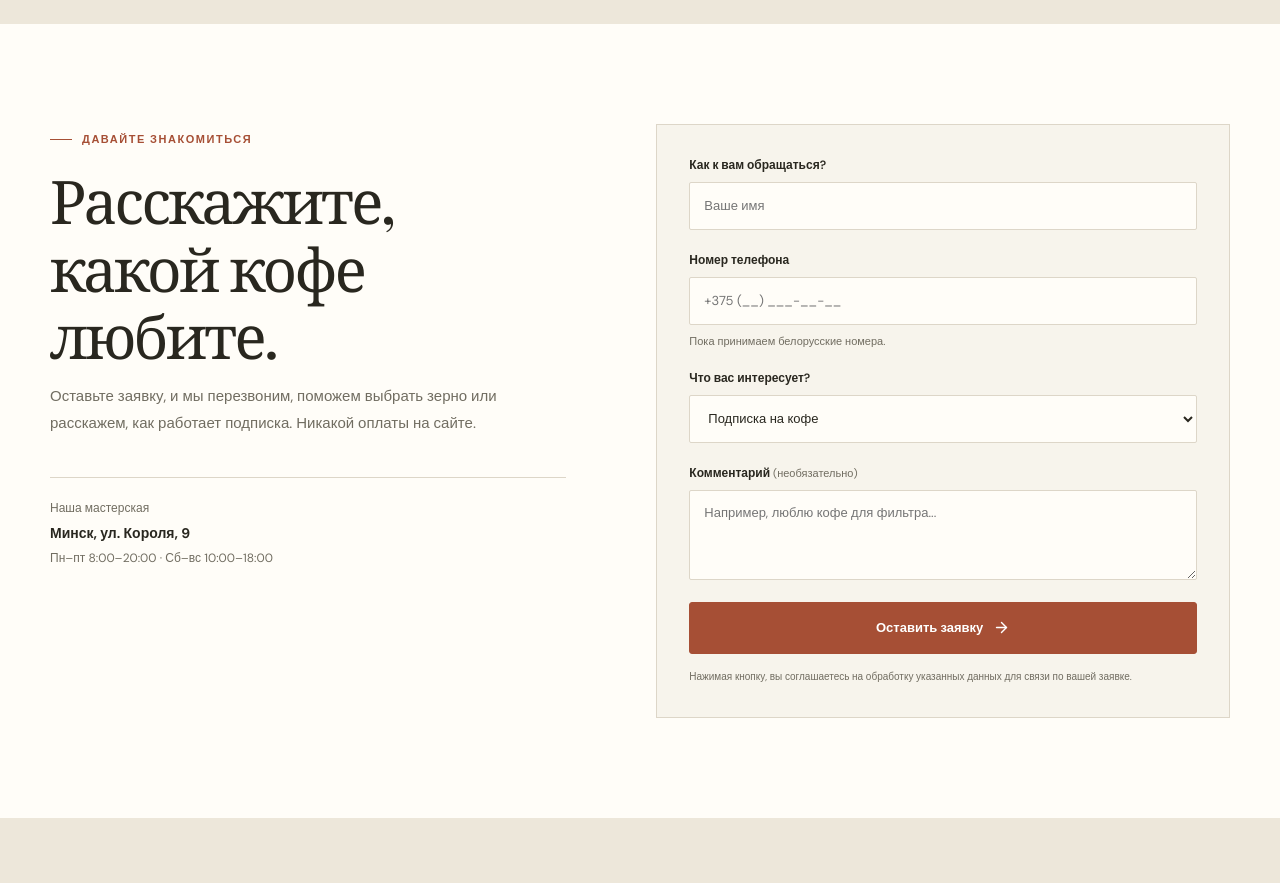
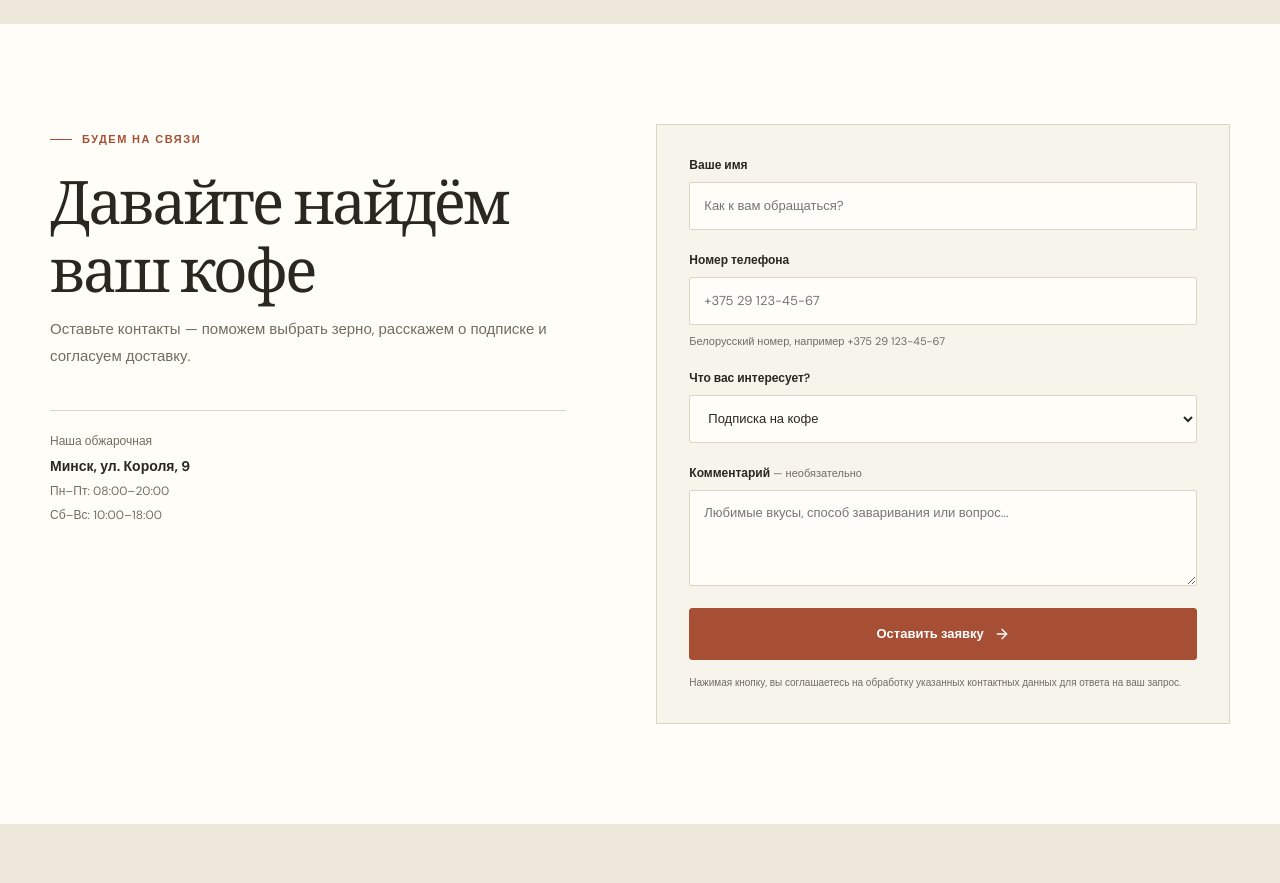
Before and after one commit to OneFor4ll/kvarta, a Next.js app: page / in a window 1280 px wide. Shown: the part 4360-5243 px from the top of the page. Built offline with nearby package versions, Linux system fonts and the light colour scheme.

Commit message:
feat: added api

```diff
--- a/src/app/components/LeadForm.tsx
+++ b/src/app/components/LeadForm.tsx
@@ -1,46 +1,56 @@
 
 "use client";
 
-import { useState, type FormEvent } from "react";
-import { ArrowRight, CheckCircle2, AlertCircle } from "lucide-react";
+import { FormEvent, useState } from "react";
+import { CheckCircle2, AlertCircle, ArrowRight } from "lucide-react";
+
+type Interest = "subscription" | "order" | "question";
+
+type FormValues = {
+  name: string;
+  phone: string;
+  interest: Interest;
+  comment: string;
+  website: string;
+};
+
+const initialValues: FormValues = {
+  name: "",
+  phone: "",
+  interest: "subscription",
+  comment: "",
+  website: "",
+};
 
 export default function LeadForm() {
-  const [status, setStatus] = useState<
-    "idle" | "sending" | "success" | "error"
-  >("idle");
+  const [values, setValues] = useState<FormValues>(initialValues);
+  const [loading, setLoading] = useState(false);
+  const [success, setSuccess] = useState("");
+  const [error, setError] = useState("");
+  const [fieldErrors, setFieldErrors] = useState<Record<string, string>>({});
 
-  const [error, setError] = useState("");
+  function updateField<K extends keyof FormValues>(
+    field: K,
+    value: FormValues[K],
+  ) {
+    setValues((current) => ({ ...current, [field]: value }));
+    setFieldErrors((current) => ({ ...current, [field]: "" }));
+    setError("");
+    setSuccess("");
+  }
 
-  function handleSubmit(event: FormEvent<HTMLFormElement>) {
+  async function handleSubmit(event: FormEvent<HTMLFormElement>) {
     event.preventDefault();
 
-    const form = event.currentTarget;
-    const data = new FormData(form);
-    const name = String(data.get("name") || "").trim();
-    const phone = String(data.get("phone") || "").trim();
+    if (loading) return;
 
-    if (!name || !phone) {
-      setError("Заполните имя и номер телефона.");
-      setStatus("error");
-      return;
-    }
+    setLoading(true);
+    setError("");
+    setSuccess("");
+    setFieldErrors({});
 
-    // The API endpoint will be connected in the backend step.
-    setError(
-      "Форма пока в режиме разработки. Подключите API, чтобы отправлять заявки.",
-    );
-    setStatus("error");
-  }
-
-  async function submitLead(formData: {
-  name: string;
-  phone: string;
-  interest: "subscription" | "order" | "question";
-  comment?: string;
-}) {
-  const params = new URLSearchParams(
-    typeof window !== "undefined" ? window.location.search : "",
-  );
+    try {
+      const params = new URLSearchParams(window.location.search);
 
       const response = await fetch("/api/lead", {
         method: "POST",
@@ -48,76 +58,104 @@ export default function LeadForm() {
           "Content-Type": "application/json",
         },
         body: JSON.stringify({
-      ...formData,
+          name: values.name,
+          phone: values.phone,
+          interest: values.interest,
+          comment: values.comment,
+          website: values.website,
+
+          // Рекламные метки
           source: params.get("utm_source") ?? "",
           campaign: params.get("utm_campaign") ?? "",
-      ad: params.get("utm_content") ?? params.get("utm_ad") ?? "",
+          ad:
+            params.get("utm_content") ??
+            params.get("utm_ad") ??
+            "",
           page: window.location.pathname,
-      website: "",
         }),
       });
 
       const result = await response.json().catch(() => null);
 
-  if (response.ok && result?.ok) {
-    return {
-      ok: true,
-      message: result.message ?? "Спасибо! Мы скоро свяжемся с вами.",
-    };
+      if (!response.ok || !result?.ok) {
+        if (result?.errors) {
+          const nextErrors: Record<string, string> = {};
+
+          for (const [field, messages] of Object.entries(
+            result.errors as Record<string, unknown>,
+          )) {
+            if (Array.isArray(messages) && typeof messages[0] === "string") {
+              nextErrors[field] = messages[0];
+            }
           }
 
-  if (response.status === 409) {
+          setFieldErrors(nextErrors);
+        }
+
         throw new Error(
-      result?.message ?? "Вы уже отправляли заявку. Попробуйте позже.",
+          result?.message ??
+            "Не удалось отправить заявку. Попробуйте ещё раз.",
         );
       }
 
-  if (response.status === 400) {
-    throw new Error(
-      result?.message ?? "Проверьте имя и номер телефона.",
+      setSuccess(
+        result.message ?? "Спасибо! Мы скоро свяжемся с вами.",
       );
+      setValues(initialValues);
+    } catch (err) {
+      setError(
+        err instanceof Error
+          ? err.message
+          : "Проверьте соединение и попробуйте ещё раз.",
+      );
+    } finally {
+      setLoading(false);
     }
-
-  throw new Error(
-    result?.message ?? "Не удалось отправить заявку. Попробуйте позже.",
-  );
   }
 
   return (
     <section className="section lead-section" id="order">
       <div className="container lead-grid">
-        <div className="lead-copy">
-          <p className="eyebrow">Давайте знакомиться</p>
+        <div>
+          <p className="eyebrow">Будем на связи</p>
+
           <h2 className="section-heading">
-            Расскажите,
-            <br />
-            какой кофе любите.
+            Давайте найдём ваш кофе
           </h2>
+
           <p className="section-copy">
-            Оставьте заявку, и мы перезвоним, поможем выбрать
-            зерно или расскажем, как работает подписка.
-            Никакой оплаты на сайте.
+            Оставьте контакты — поможем выбрать зерно,
+            расскажем о подписке и согласуем доставку.
           </p>
 
           <div className="lead-contact">
-            <span>Наша мастерская</span>
+            <span>Наша обжарочная</span>
             <strong>Минск, ул. Короля, 9</strong>
-            <span>Пн–пт 8:00–20:00 · Сб–вс 10:00–18:00</span>
+            <span>Пн–Пт: 08:00–20:00</span>
+            <span>Сб–Вс: 10:00–18:00</span>
           </div>
         </div>
 
         <form className="lead-form" onSubmit={handleSubmit} noValidate>
           <div className="field">
-            <label htmlFor="lead-name">Как к вам обращаться?</label>
+            <label htmlFor="lead-name">Ваше имя</label>
             <input
               id="lead-name"
               name="name"
-              type="text"
-              placeholder="Ваше имя"
               autoComplete="name"
+              placeholder="Как к вам обращаться?"
+              value={values.name}
+              onChange={(e) => updateField("name", e.target.value)}
+              aria-invalid={Boolean(fieldErrors.name)}
+              aria-describedby={fieldErrors.name ? "lead-name-error" : undefined}
+              required
               maxLength={100}
-              required
             />
+            {fieldErrors.name && (
+              <small id="lead-name-error" role="alert">
+                {fieldErrors.name}
+              </small>
+            )}
           </div>
 
           <div className="field">
@@ -126,12 +164,27 @@ export default function LeadForm() {
               id="lead-phone"
               name="phone"
               type="tel"
-              placeholder="+375 (__) ___-__-__"
               autoComplete="tel"
               inputMode="tel"
+              placeholder="+375 29 123-45-67"
+              value={values.phone}
+              onChange={(e) => updateField("phone", e.target.value)}
+              aria-invalid={Boolean(fieldErrors.phone)}
+              aria-describedby={
+                fieldErrors.phone ? "lead-phone-error" : "lead-phone-hint"
+              }
               required
+              maxLength={30}
             />
-            <small>Пока принимаем белорусские номера.</small>
+            {fieldErrors.phone ? (
+              <small id="lead-phone-error" role="alert">
+                {fieldErrors.phone}
+              </small>
+            ) : (
+              <small id="lead-phone-hint">
+                Белорусский номер, например +375 29 123-45-67
+              </small>
+            )}
           </div>
 
           <div className="field">
@@ -139,53 +192,85 @@ export default function LeadForm() {
             <select
               id="lead-interest"
               name="interest"
-              defaultValue="subscription"
+              value={values.interest}
+              onChange={(e) =>
+                updateField("interest", e.target.value as Interest)
+              }
             >
               <option value="subscription">Подписка на кофе</option>
               <option value="order">Разовый заказ</option>
-              <option value="question">Есть вопрос</option>
+              <option value="question">Задать вопрос</option>
             </select>
           </div>
 
           <div className="field">
             <label htmlFor="lead-comment">
-              Комментарий <span>(необязательно)</span>
+              Комментарий <span>— необязательно</span>
             </label>
             <textarea
               id="lead-comment"
               name="comment"
-              placeholder="Например, люблю кофе для фильтра..."
-              rows={3}
-              maxLength={1000}
+              placeholder="Любимые вкусы, способ заваривания или вопрос..."
+              value={values.comment}
+              onChange={(e) => updateField("comment", e.target.value)}
+              maxLength={2000}
+              rows={4}
             />
           </div>
 
-          {status === "error" && (
+          {/* Honeypot: обычный посетитель не должен заполнять поле */}
+          <div
+            aria-hidden="true"
+            style={{
+              position: "absolute",
+              width: 1,
+              height: 1,
+              padding: 0,
+              margin: -1,
+              overflow: "hidden",
+              clip: "rect(0, 0, 0, 0)",
+              whiteSpace: "nowrap",
+              border: 0,
+            }}
+          >
+            <label htmlFor="lead-website">Не заполняйте это поле</label>
+            <input
+              id="lead-website"
+              name="website"
+              type="text"
+              value={values.website}
+              onChange={(e) => updateField("website", e.target.value)}
+              tabIndex={-1}
+              autoComplete="off"
+            />
+          </div>
+
+          {error && (
             <p className="form-message form-error" role="alert">
               <AlertCircle size={17} />
-              {error}
+              <span>{error}</span>
             </p>
           )}
 
-          {status === "success" && (
+          {success && (
             <p className="form-message form-success" role="status">
               <CheckCircle2 size={17} />
-              Заявка отправлена. Скоро свяжемся с вами.
+              <span>{success}</span>
             </p>
           )}
 
           <button
             className="button form-submit"
             type="submit"
-            disabled={status === "sending"}
+            disabled={loading}
           >
-            {status === "sending" ? "Отправляем..." : "Оставить заявку"}
-            <ArrowRight size={17} />
+            {loading ? "Отправляем..." : "Оставить заявку"}
+            {!loading && <ArrowRight size={16} />}
           </button>
 
           <p className="form-privacy">
-            Нажимая кнопку, вы соглашаетесь на обработку
-            указанных данных для связи по вашей заявке.
+            Нажимая кнопку, вы соглашаетесь на обработку указанных
+            контактных данных для ответа на ваш запрос.
           </p>
         </form>
       </div>
```
Lines whose indentation alone changed are shown as unchanged.
